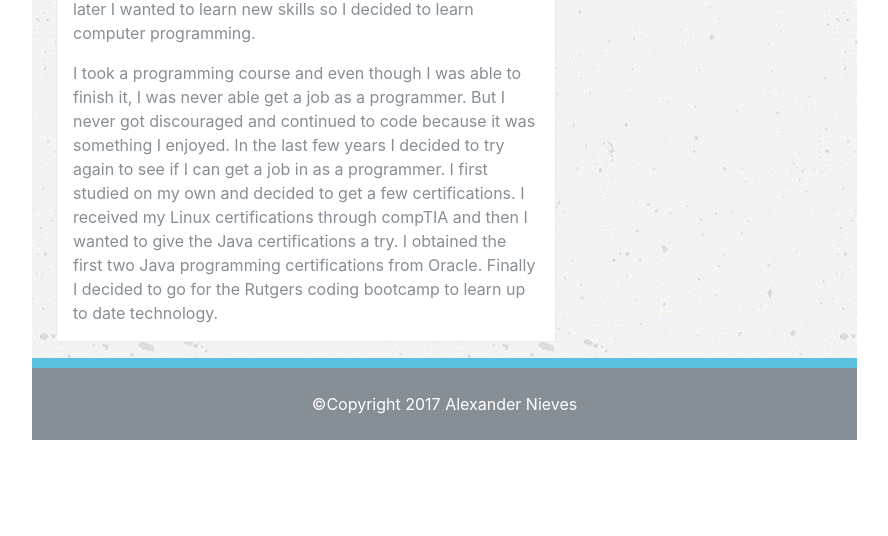
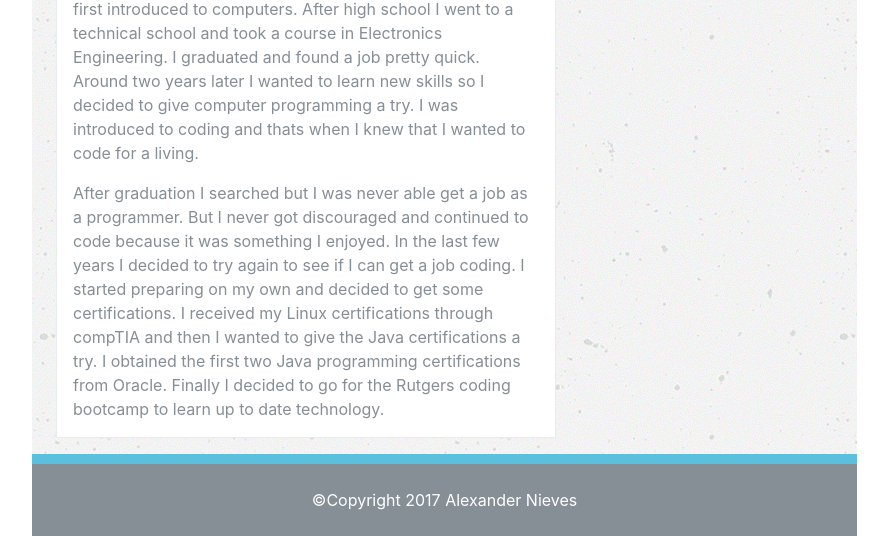
Before and after one commit to dogrock2/Bootstrap-Portfolio, a plain HTML site: page index.html in a window 1280 px wide. Shown: the part 312-848 px from the top of the page, without its empty margins (148-1036 px from the left). Before the commit the page ends 800 px from the top, so only its background shows below. Drawn offline with nearby package versions, Linux system fonts and the light colour scheme.

Commit message:
updated bio

```diff
--- a/index.html
+++ b/index.html
@@ -43,16 +43,17 @@
                 <article class="px-3 mt-5 mr-4 border text-secondary bg-white">
                   <h1 class="my-3 pb-3 text-info  border border-top-0 border-left-0 border-right-0">About Me</h1>
                   <img src="assets/images/biopic.png" alt="image not found" class="mr-2 float-left">
-                  <p>My name is Alexander Nieves and I enjoy coding. When I was 18 I took a course in electronics in a technical
-                    school. I graduated and found a job pretty quick. Around two years later I wanted to learn new skills
-                    so I decided to learn computer programming.
+                  <p>My name is Alexander Nieves and I enjoy coding. Since young I was always attracted to technology. In high school I took
+                    the Industrial Electronics workshop and thats where I was first introduced to computers. After high school I went to
+                    a technical school and took a course in Electronics Engineering. I graduated and found a job pretty quick. Around two
+                    years later I wanted to learn new skills so I decided to give computer programming a try. I was introduced to coding
+                    and thats when I knew that I wanted to code for a living.
                   </p>
-                  <p>I took a programming course and even though I was able to finish it, I was never able get a job as a programmer.
-                    But I never got discouraged and continued to code because it was something I enjoyed. In the last few
-                    years I decided to try again to see if I can get a job in as a programmer. I first studied on my own
-                    and decided to get a few certifications. I received my Linux certifications through compTIA and then
-                    I wanted to give the Java certifications a try. I obtained the first two Java programming certifications
-                    from Oracle. Finally I decided to go for the Rutgers coding bootcamp to learn up to date technology.
+                  <p>After graduation I searched but I was never able get a job as a programmer. But I never got discouraged and continued
+                    to code because it was something I enjoyed. In the last few years I decided to try again to see if I can get a job coding.
+                    I started preparing on my own and decided to get some certifications. I received my Linux certifications through compTIA and
+                    then I wanted to give the Java certifications a try. I obtained the first two Java programming certifications from Oracle.
+                    Finally I decided to go for the Rutgers coding bootcamp to learn up to date technology.
                   </p>
                 </article>
               </section>
```
